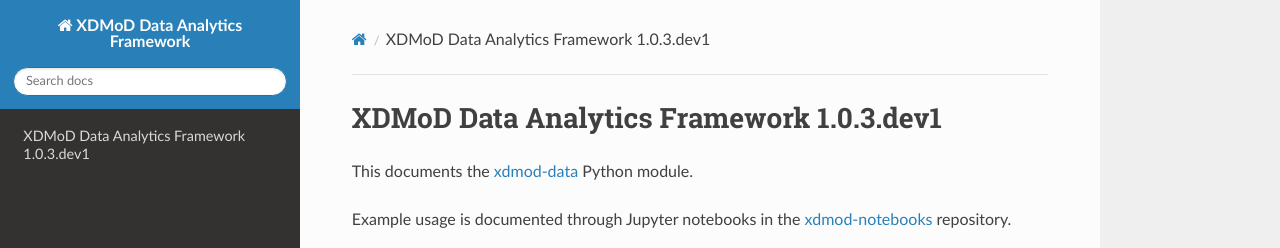
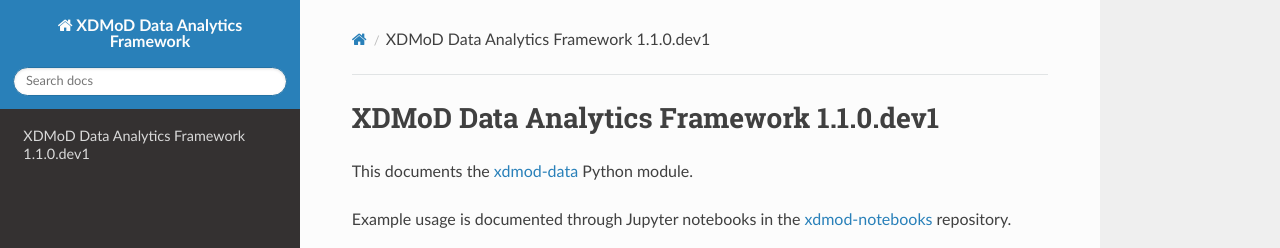
Before and after one commit to ubccr/xdmod-python, a Sphinx documentation site: the page built from docs/index.rst, in a window 1280 px wide. Shown: the top 248 px of the page. Built offline with Sphinx 7.4.7 and the Read the Docs theme 3.1.0, drawn with Linux system fonts in a browser that asks for light colours.

```diff
--- a/xdmod_data/__version__.py
+++ b/xdmod_data/__version__.py
@@ -1,2 +1,2 @@
 __title__ = 'xdmod-data'
-__version__ = '1.0.3.dev1'
+__version__ = '1.1.0.dev1'
```
Also changed, not shown: CHANGELOG.md (+1 -1 lines), docs/developing.md (+6 -0 lines), 2 other files.
